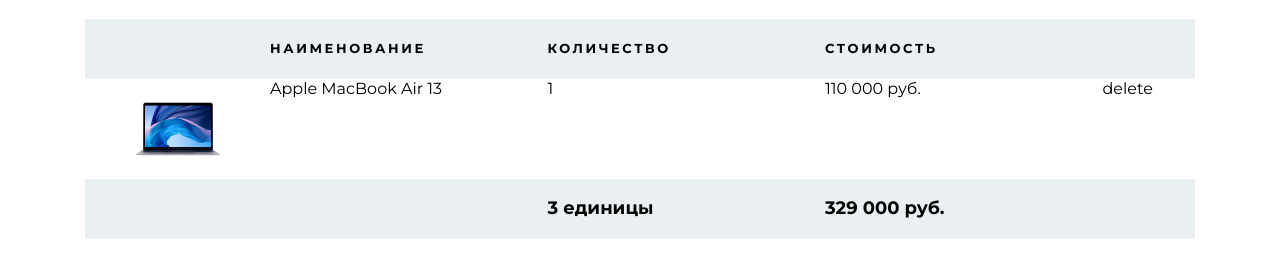
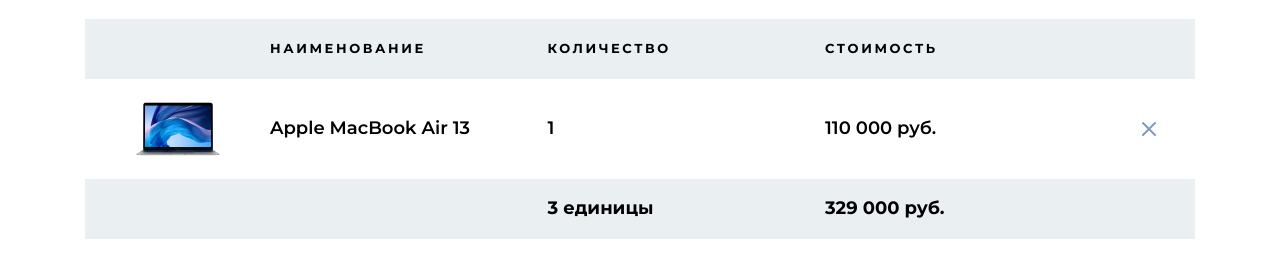
Before and after one commit to alekseytanaga/test-basket-of-goods, a plain HTML site: page index.html in a window 1280 px wide. Shown: the part 127-404 px from the top of the page. Drawn offline with Linux system fonts and the light colour scheme.

Commit message:
make product cart except count

```diff
--- a/index.html
+++ b/index.html
@@ -30,7 +30,11 @@
                         <div class="product__title">Apple MacBook Air 13</div>
                         <div class="product__count">1</div>
                         <div class="product__price">110 000 руб.</div>
-                        <div class="product__controls">delete</div>
+                        <div class="product__controls">
+                            <button type="button">
+                                <img src="./img/icons/x.svg" alt="delete">
+                            </button>
+                        </div>
                     </section>
                     <footer class="cart-footer">
                         <div class="cart-footer__count">3 единицы</div>
--- a/sass/blocks/_product.scss
+++ b/sass/blocks/_product.scss
@@ -1,7 +1,22 @@
 .product {
     display: grid;
     grid-template-columns: 2fr repeat(3, 3fr) 1fr;
+    font-weight: 600;
+    font-size: 18px;
+    line-height: 1.3;
+}
+.product > * {
+    align-self: center;
 }
 .product__img {
     justify-self: center;
 }
+.product__title {
+}
+.product__count {
+}
+.product__price {
+}
+.product__controls {
+    justify-self: center;
+}
```
Also changed, not shown: css/main.css, 1 other file.
